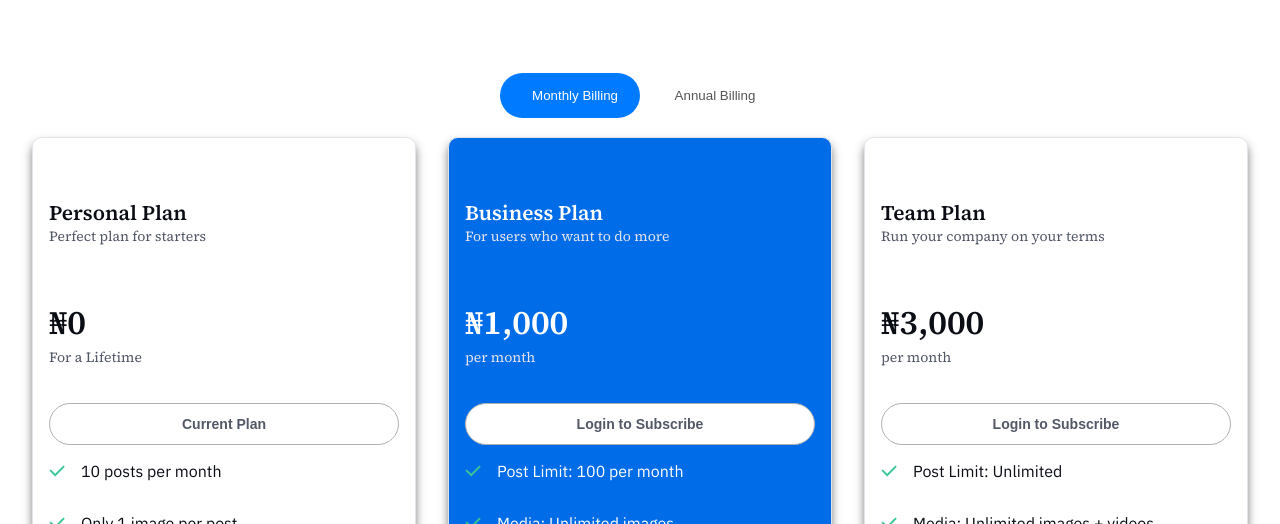
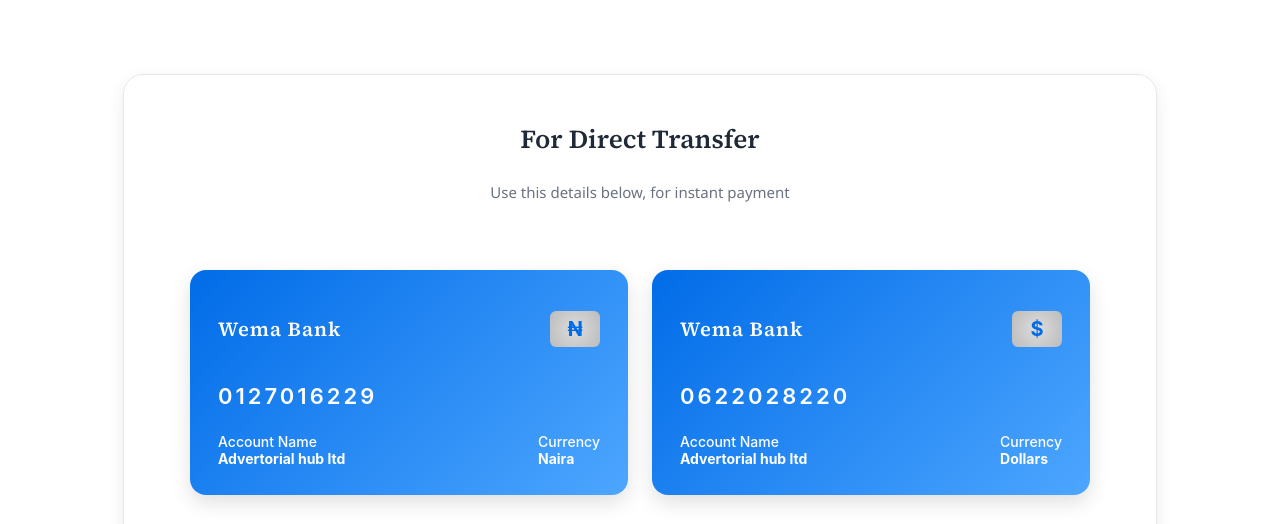
Before and after one commit to Glorypaul-pixel/Advertorial_hub, a Next.js app: page /Pricing in a window 1280 px wide. Shown: the part 276-800 px from the top of the page. Built offline with nearby package versions, Linux system fonts and the light colour scheme.

Commit message:
fixed login issue

```diff
--- a/src/app/Pricing/page.jsx
+++ b/src/app/Pricing/page.jsx
@@ -3,14 +3,7 @@
 import { icons } from "@/lib/Icons";
 import "@/styles/AdvertWork.css";
 import { useRouter } from "next/navigation";
-import dynamic from "next/dynamic";
 import { toast } from "react-hot-toast";
-
-const publicKey = "pk_test_f0190a4895e6aa1d75d8f0d8aaab22bceecf0931";
-const PaystackButton = dynamic(
-  () => import("react-paystack").then((mod) => mod.PaystackButton),
-  { ssr: false }
-);
 
 export default function AdPricing() {
   const [billing, setBilling] = useState("monthly");
@@ -23,7 +16,6 @@
       const userIdOrEmail = localStorage.getItem("userId");
       setToken(localStorage.getItem("token"));
 
-      // ✅ Do NOT redirect if user is not logged in
       if (!userIdOrEmail) return;
 
       try {
@@ -38,6 +30,7 @@
         );
         const userData = await res.json();
         setUser(userData);
+        console.log("USER DATA", userData);
         console.log(userData);
       } catch (error) {
         console.error("Error fetching user:", error);
@@ -47,81 +40,53 @@
     getUser();
   }, []);
 
+  //  Start payment flow (redirect to backend)
+  const handleBackendPayment = (planName) => {
+    if (!user?.email) {
+      router.push("/authentication/Login");
+      return;
+    }
+
+    // Prevent jumping directly to Team from Personal
+    if (user.plan === "PERSONAL" && planName === "TEAM") {
+      toast.error("Please upgrade to Business first.");
+      return;
+    }
+
+    try {
+      const backendUrl = `https://connect.advertorialhub.net/?plan=${planName}&billing=${billing}&user=${user.email}`;
+      window.open(backendUrl, "_blank");
+    } catch (error) {
+      console.error("Redirect error:", error);
+      toast.error("Unable to start payment. Try again.");
+    }
+  };
+
+  // Backend payment button option
+  const getPlanButton = (planName) => {
+    if (user.plan === planName) {
+      return <button className="current-plan-btn">Current Plan</button>;
+    }
+
+    return (
+      <button
+        className="get-started-btn"
+        onClick={() => handleBackendPayment(planName)}
+      >
+        Get Started
+      </button>
+    );
+  };
+
   const adprices = {
-   personal: "₦0",
-    business: billing === "monthly" ? "₦1,000" : "₦12,000",
-    team: billing === "monthly" ? "₦3,000" : "₦36,000",
+    personal: "₦0",
+    business: billing === "monthly" ? "₦40,000" : "₦48,000",
+    team: billing === "monthly" ? "₦70,000" : "₦84,000",
   };
 
   const amountsInKobo = {
-    business: billing === "monthly" ? 1000 * 100 : 12000 * 100,
-    team: billing === "monthly" ? 3000 * 100 : 36000 * 100,
-  };
-
-  const changeUserPlan = async ({ reference, planName }) => {
-    const res = await fetch(
-      "https://advertorial-backend.onrender.com/api/v1/plan/change-plan",
-      {
-        method: "POST",
-        headers: {
-          "Content-Type": "application/json",
-          Authorization: `${token}`,
-        },
-        body: JSON.stringify({ reference, planName }),
-      }
-    );
-
-    const data = await res.json();
-    if (!res.ok) throw new Error(data.message || "Something went wrong");
-    return data;
-  };
-
-  const handlePaymentSuccess = async (reference, planName) => {
-    try {
-      const res = await changeUserPlan({ reference, planName });
-      console.log(res.message);
-      toast.success("Payment successful. Plan updated!");
-      window.location.reload();
-    } catch (err) {
-      console.error(err);
-      toast.error("Payment succeeded, but plan update failed.");
-    }
-  };
-
-  const getPaystackButton = (planName) => {
-    if (!user?.email) {
-      return (
-        <button
-          className="get-started-btn"
-          onClick={() => router.push("/authentication/Login")}
-        >
-          Login to Subscribe
-        </button>
-      );
-    }
-
-    if (user.plan === "PERSONAL" && planName === "TEAM") {
-      return (
-        <button className="get-started-btn" disabled>
-          Upgrade to Business First
-        </button>
-      );
-    }
-
-    const amount = amountsInKobo[planName.toLowerCase()];
-
-    const componentadprops = {
-      email: user.email,
-      amount,
-      publicKey,
-      metadata: { planName },
-      text: "Get Started",
-      onSuccess: (ref) => handlePaymentSuccess(ref.reference, planName),
-      onClose: () => console.log("Payment closed"),
-      className: "get-started-btn",
-    };
-
-    return <PaystackButton {...componentadprops} />;
+    business: billing === "monthly" ? 4000 * 100 : 48000 * 100,
+    team: billing === "monthly" ? 4000 * 100 : 84000 * 100,
   };
 
   const freePlan = [
@@ -131,7 +96,6 @@
     "No social media support",
     "Ideal for personal projects, testing, and casual use.",
   ];
-
   const businessPlan = [
     "Post Limit: 100 per month",
     "Media: Unlimited images",
@@ -156,7 +120,6 @@
     },
     { title: "Upgrade anytime", desc: "as your needs grow!" },
   ];
-
   return (
     <div>
       <div className="adpricepage-container ">
@@ -165,26 +128,71 @@
             <h1 className="adpricemain-heading">
               We’ve got a plan that’s perfect <br /> for you
             </h1>
+            <div className="Bankdetails">
+              <h1>For Direct Transfer</h1>
+              <h5>Use this details below, for instant payment</h5>
+              <div className="account-wrapper">
+                {/* Left Side - ATM Card */}
+                <div className="account-card">
+                  <div className="card-header">
+                    <h2 className="bank-name">Wema Bank</h2>
+                    <div className="card-chip">₦</div>
+                  </div>
+                  <p className="card-number">0127016229</p>
+                  <div className="card-footer">
+                    <p>
+                      Account Name
+                      <br />
+                      <strong>Advertorial hub ltd</strong>
+                    </p>
+                    <p>
+                      Currency
+                      <br />
+                      <strong>Naira</strong>
+                    </p>
+                  </div>
+                </div>
 
-            <div className="adbilling-toggle">
+                {/* Right Side - Details */}
+                <div className="account-card">
+                  <div className="card-header">
+                    <h2 className="bank-name">Wema Bank</h2>
+                    <div className="card-chip"> $</div>
+                  </div>
+                  <p className="card-number">0622028220</p>
+                  <div className="card-footer">
+                    <p>
+                      Account Name
+                      <br />
+                      <strong>Advertorial hub ltd</strong>
+                    </p>
+                    <p>
+                      Currency
+                      <br />
+                      <strong>Dollars</strong>
+                    </p>
+                  </div>
+                </div>
+              </div>
+            </div>
+            {/* <div className="adbilling-toggle">
               <div className="toggle-background" data-active={billing}></div>
               <button
                 className={`toggle-option ${
                   billing === "monthly" ? "active" : ""
                 }`}
-                onClick={() => setBilling("monthly")}
-              >
+                onClick={() => setBilling("monthly")}>
                 Monthly Billing
               </button>
               <button
                 className={`toggle-option ${
                   billing === "annual" ? "active" : ""
                 }`}
-                onClick={() => setBilling("annual")}
-              >
+                onClick={() => setBilling("annual")}>
                 Annual Billing
               </button>
-            </div>
+            </div> */}
+            <h2 className="adpricemain-heading">Monthly Billing</h2>
           </section>
 
           <section
@@ -194,7 +202,7 @@
             data-aos-duration="2000"
           >
             {/* Personal Plan */}
-            <div className="adpricing-card">
+            <div className="adpricing-card" data-aos="zoom-in">
               <section className="adpriceplan-details">
                 <div className="adpriceplan-header">
                   <h2 className="adpriceplan-title">
@@ -231,7 +239,7 @@
                 <div className="adpriceplan-header">
                   <h2 className="adpriceplan-titlelight">
                     Business Plan
-                    <br />
+                    <br /> <br />
                     <span className="plan-subtitlelight">
                       For users who want to do more
                     </span>
@@ -246,7 +254,7 @@
                 {user.plan === "BUSINESS" ? (
                   <button className="get-started-btn">Current Plan</button>
                 ) : (
-                  getPaystackButton("BUSINESS")
+                  getPlanButton("BUSINESS")
                 )}
               </section>
               <section className="adpriceplan-features">
@@ -278,7 +286,7 @@
                 {user.plan === "TEAM" ? (
                   <button className="current-plan-btn">Current Plan</button>
                 ) : (
-                  getPaystackButton("TEAM")
+                  getPlanButton("TEAM")
                 )}
               </section>
               <section className="adpriceplan-features">
@@ -292,13 +300,13 @@
           </section>
 
           {/* Features Section */}
-          <section
-            className="features-section"
-            aria-labelledby="features-heading"
+          {/* <section
+            className="Prifeatures-section"
+            aria-labelledby="Prifeatures-heading"
             data-aos="fade-up"
             data-aos-duration="800"
           >
-            <div className="features-inner">
+            <div className="Prifeatures-inner">
               <h3
                 id="features-heading"
                 className="features-title"
@@ -308,19 +316,19 @@
                 What’s included
               </h3>
 
-              <ul className="features-list">
+              <ul className="Prifeatures-list">
                 {features.map((f, i) => (
                   <li
-                    className="feature-item"
+                    className="Prifeature-item"
                     key={i}
                     data-aos="fade-up"
                     data-aos-delay={i * 150}
                     data-aos-duration="700"
                   >
-                    <span className="feature-icon" aria-hidden="true">
+                    <span className="Prifeature-icon" aria-hidden="true">
                       🔹
                     </span>
-                    <span className="feature-text">
+                    <span className="Prifeature-text">
                       <strong>{f.title}</strong>
                       {f.desc ? ` ${f.desc}` : ""}
                     </span>
@@ -328,7 +336,7 @@
                 ))}
               </ul>
             </div>
-          </section>
+          </section> */}
         </main>
       </div>
 
--- a/src/app/dashboard/posts/[id]/page.jsx
+++ b/src/app/dashboard/posts/[id]/page.jsx
@@ -99,11 +99,11 @@
         `https://advertorial-backend.onrender.com/api/posts/${post._id}`,
         {
           method: "DELETE",
-          headers: { Authorization: `Bearer ${userToken}` },
+          headers: { Authorization: `${userToken}` },
         }
       );
       if (!res.ok) throw new Error("Failed to delete post");
-      window.location.href = "/dashboard/posts";
+      window.location.href = "/dashboard/mypost";
     } catch (err) {
       console.error(err);
       setDeleting(false);
--- a/src/styles/AdvertWork.css
+++ b/src/styles/AdvertWork.css
@@ -12,7 +12,7 @@
   color: white;
   text-align: center;
   padding: 2rem;
-    font-family: "Inter", sans-serif !important;
+  font-family: "Inter", sans-serif !important;
   padding-top: 8rem;
   font-size: 3rem;
 }
@@ -85,11 +85,10 @@
   margin: 0 auto;
   margin-top: 2rem;
   border-radius: 2rem 2rem 0 0;
-    font-family: "Inter", sans-serif !important;
+  font-family: "Inter", sans-serif !important;
 }
 .Createtitle {
   line-height: 0.1rem;
-
 }
 .createSubtitle {
   line-height: 0.1px;
@@ -219,7 +218,7 @@
 .adpricemain-heading h1 {
   font-size: 2rem;
   margin-top: 0;
-   font-family: "Inter", sans-serif !important;
+  font-family: "Inter", sans-serif !important;
 }
 
 .adpricemain-heading {
@@ -228,7 +227,7 @@
   font-weight: 600;
   text-align: center;
   line-height: 100%;
-   font-family: "Inter", sans-serif !important;
+  font-family: "Inter", sans-serif !important;
 }
 
 /* ============================ */
@@ -462,6 +461,60 @@
 /* ============================ */
 /* ===== Responsive Media Queries ===== */
 /* ============================ */
+.Bankdetails {
+  width: 80%;
+  margin: 4px auto;
+  padding: 25px 30px;
+  background: #ffffff;
+  border: 1px solid #e5e7eb;
+  border-radius: 20px;
+  box-shadow: 0 6px 18px rgba(0, 0, 0, 0.08);
+  font-family: "Segoe UI", Tahoma, Geneva, Verdana, sans-serif;
+  color: #333;
+}
+
+.Bankdetails h1 {
+  font-size: 26px;
+  font-weight: 700;
+  text-align: center;
+  margin-bottom: 6px;
+  color: #1f2937;
+}
+
+.Bankdetails h5 {
+  font-size: 15px;
+  font-weight: 400;
+  text-align: center;
+  color: #6b7280;
+  margin-bottom: 25px;
+}
+
+.WEMA {
+  background: #f9fafb;
+  border: 1px solid #e5e7eb;
+  border-radius: 12px;
+  padding: 15px 20px;
+  margin-bottom: 15px;
+  transition: transform 0.2s ease, box-shadow 0.2s ease;
+}
+
+.WEMA:hover {
+  transform: translateY(-2px);
+  box-shadow: 0 4px 12px rgba(0, 0, 0, 0.06);
+}
+
+.WEMA h3 {
+  font-size: 16px;
+  font-weight: 600;
+  color: #374151;
+  margin: 6px 0;
+}
+
+.WEMA h3 span {
+  font-weight: 400;
+  font-family: monospace;
+  color: #111827;
+}
 
 /* Large Desktops */
 @media (min-width: 1440px) {
@@ -701,7 +754,128 @@
   display: block;
   margin-top: 0.25rem;
   font-weight: 500;
-} /* Responsive: make title and spacing smaller on narrow screens */
+}
+
+/* Account details section  */
+
+.account-wrapper {
+  max-width: 900px;
+  margin: 3rem auto;
+  padding: 20px;
+  display: grid;
+  grid-template-columns: 1fr 1fr;
+  gap: 24px;
+  font-family: "Inter", "Segoe UI", sans-serif;
+}
+
+/* ATM Card */
+.account-card {
+  background: linear-gradient(135deg, #016ce8, #4da6ff);
+  border-radius: 16px;
+  padding: 28px;
+  color: #fff;
+  box-shadow: 0 8px 20px rgba(0, 0, 0, 0.12);
+  display: flex;
+  flex-direction: column;
+  justify-content: space-between;
+  transition: transform 0.3s ease, box-shadow 0.3s ease;
+}
+
+.account-card:hover {
+  transform: translateY(-6px);
+  box-shadow: 0 14px 28px rgba(0, 0, 0, 0.18);
+}
+
+.card-header {
+  display: flex;
+  justify-content: space-between;
+  align-items: center;
+}
+
+.bank-name {
+  font-size: 20px;
+  font-weight: 700;
+  letter-spacing: 1px;
+}
+
+.card-chip {
+  width: 50px;
+  height: 36px;
+  background: radial-gradient(circle, #ddd, #bbb);
+  border-radius: 6px;
+  display: flex;
+  align-items: center;
+  justify-content: center;
+  font-size: 20px;
+  font-weight: bold;
+  color: #016ce8;
+}
+
+/* Card body */
+.card-number {
+  font-size: 22px;
+  letter-spacing: 3px;
+  margin: 24px 0;
+  font-weight: 600;
+}
+
+.card-footer {
+  display: flex;
+  justify-content: space-between;
+  font-size: 14px;
+}
+
+.card-footer p {
+  margin: 0;
+  font-weight: 500;
+  display: flex;
+  flex-direction: column;
+}
+
+/* Details Section */
+.WEMA {
+  display: flex;
+  align-items: center;
+  justify-content: space-evenly;
+}
+.account-details {
+  background: #ffffff;
+  border-radius: 16px;
+  padding: 28px 24px;
+  box-shadow: 0 6px 20px rgba(0, 0, 0, 0.06);
+}
+
+.account-title {
+  font-size: 20px;
+  font-weight: 700;
+  color: #1a1a1a;
+  margin-bottom: 20px;
+  border-bottom: 2px solid #f0f0f0;
+  padding-bottom: 10px;
+}
+
+.account-info {
+  display: flex;
+  flex-direction: column;
+  gap: 12px;
+}
+
+.account-info p {
+  font-size: 16px;
+  margin: 0;
+  padding: 10px 14px;
+  background: #f9fafb;
+  border-radius: 8px;
+  display: flex;
+  justify-content: space-between;
+  align-items: center;
+}
+
+.account-info strong {
+  color: #00796b;
+}
+
+/* Responsive: make title and spacing smaller on narrow screens */
 @media (max-width: 1200px) {
   /* .features-section {
     width: 80%;
@@ -800,6 +974,16 @@
   br {
     display: none;
   }
+
+  .account-wrapper {
+    max-width: 900px;
+    margin: 3rem auto;
+    padding: 20px;
+    display: grid;
+    grid-template-columns: 1fr;
+    gap: 24px;
+    font-family: "Inter", "Segoe UI", sans-serif;
+  }
 }
 
 /* 768px Screen */
@@ -811,7 +995,7 @@
     color: #fff;
     text-align: center;
     padding-top: 2rem !important;
-      font-family: "Inter", sans-serif !important;
+    font-family: "Inter", sans-serif !important;
     font-size: 2rem;
   }
   .adpricemain-heading {
```
